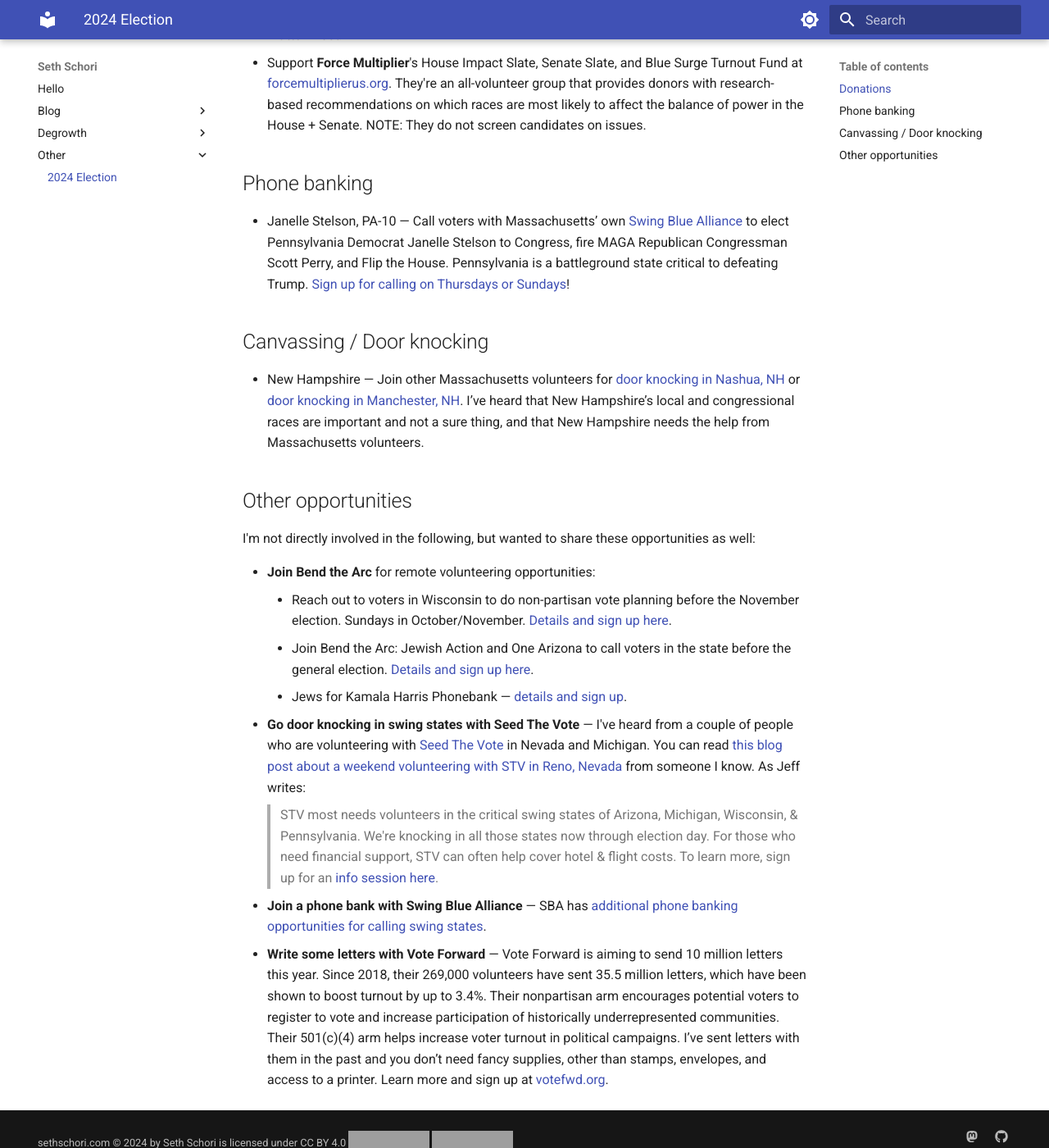
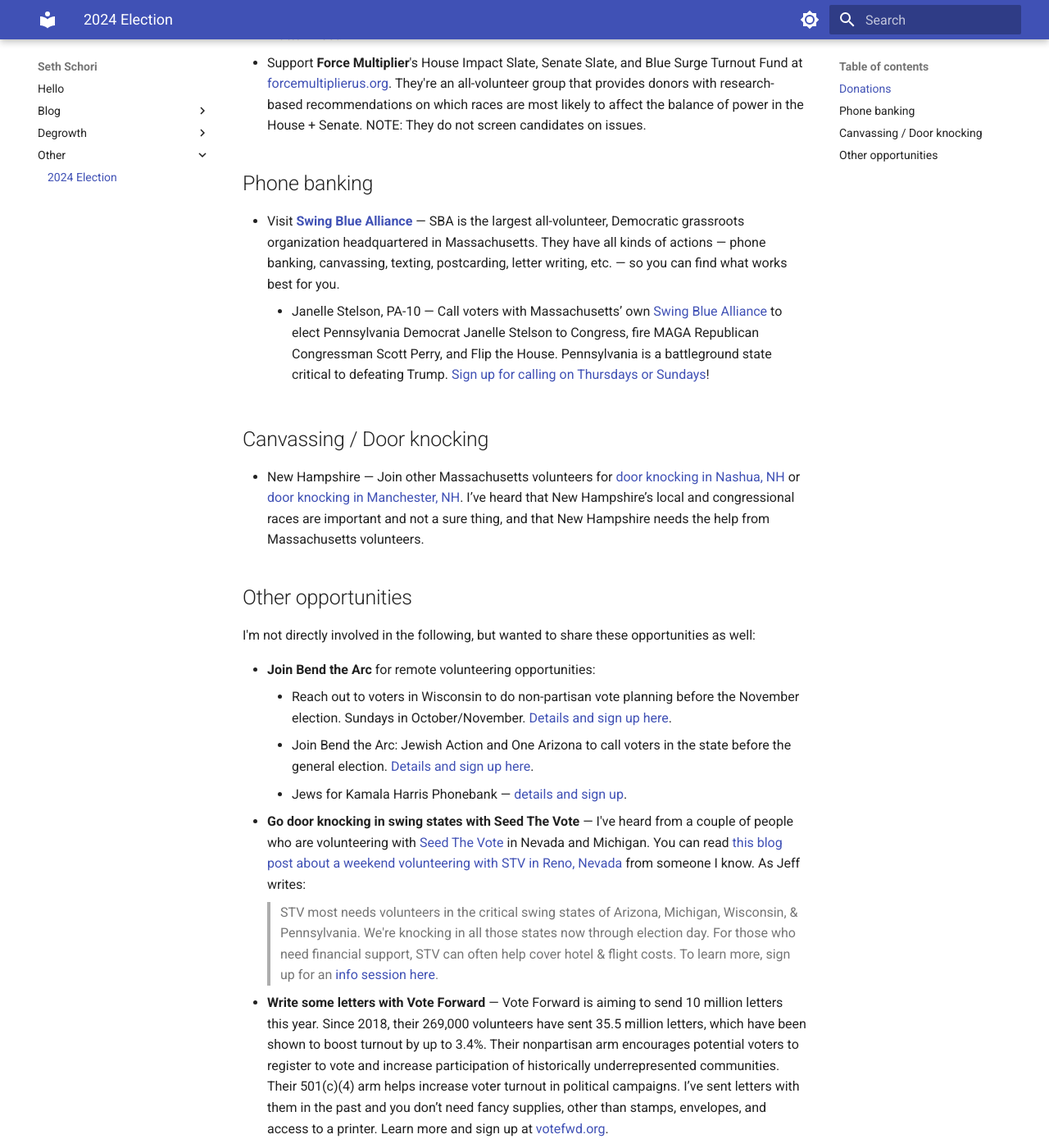
Before and after one commit to sethschori/sethschori.github.io, an MkDocs documentation site: the page built from docs/other/2024-election.md, in a window 1280 px wide and 1400 px high, scrolled down 391 px. Shown: the whole window at 82% size. Built offline with MkDocs 1.6.1 and Material for MkDocs 9.7.7, drawn with Linux system fonts in a browser that asks for light colours; grey boxes are pictures that could not be loaded.

Commit message:
vault backup: 2024-09-28 21:47:40

```diff
--- a/docs/other/2024-election.md
+++ b/docs/other/2024-election.md
@@ -9,7 +9,8 @@
 
 ## Phone banking
 
-- Janelle Stelson, PA-10 — Call voters with Massachusetts’ own [Swing Blue Alliance](https://swingbluealliance.org/) to elect Pennsylvania Democrat Janelle Stelson to Congress, fire MAGA Republican Congressman Scott Perry, and Flip the House. Pennsylvania is a battleground state critical to defeating Trump. [Sign up for calling on Thursdays or Sundays](https://www.mobilize.us/swingbluealliance/event/644234/)!
+- Visit [**Swing Blue Alliance**](https://swingbluealliance.org/) — SBA is the largest all-volunteer, Democratic grassroots organization headquartered in Massachusetts. They have all kinds of actions — phone banking, canvassing, texting, postcarding, letter writing, etc. — so you can find what works best for you.
+	- Janelle Stelson, PA-10 — Call voters with Massachusetts’ own [Swing Blue Alliance](https://swingbluealliance.org/) to elect Pennsylvania Democrat Janelle Stelson to Congress, fire MAGA Republican Congressman Scott Perry, and Flip the House. Pennsylvania is a battleground state critical to defeating Trump. [Sign up for calling on Thursdays or Sundays](https://www.mobilize.us/swingbluealliance/event/644234/)!
 
 ## Canvassing / Door knocking
 
@@ -25,5 +26,4 @@
 	- Jews for Kamala Harris Phonebank — [details and sign up](https://www.mobilize.us/bendthearc/event/687109/).
 - **Go door knocking in swing states with Seed The Vote** — I've heard from a couple of people who are volunteering with [Seed The Vote](https://seedthevote.org/) in Nevada and Michigan. You can read [this blog post about a weekend volunteering with STV in Reno, Nevada](http://caelections.blogspot.com/2024/09/JK-Reno-STV.html) from someone I know. As Jeff writes:
   >STV most needs volunteers in the critical swing states of Arizona, Michigan, Wisconsin, & Pennsylvania. We're knocking in all those states now through election day. For those who need financial support, STV can often help cover hotel & flight costs. To learn more, sign up for an [info session here](https://www.mobilize.us/seedthevote/event/595794/).
-- **Join a phone bank with Swing Blue Alliance** — SBA has [additional phone banking opportunities for calling swing states](https://www.mobilize.us/swingbluealliance/).
 - **Write some letters with Vote Forward** — Vote Forward is aiming to send 10 million letters this year. Since 2018, their 269,000 volunteers have sent 35.5 million letters, which have been shown to boost turnout by up to 3.4%. Their nonpartisan arm encourages potential voters to register to vote and increase participation of historically underrepresented communities. Their 501(c)(4) arm helps increase voter turnout in political campaigns. I’ve sent letters with them in the past and you don’t need fancy supplies, other than stamps, envelopes, and access to a printer. Learn more and sign up at [votefwd.org](https://votefwd.org/).
```
